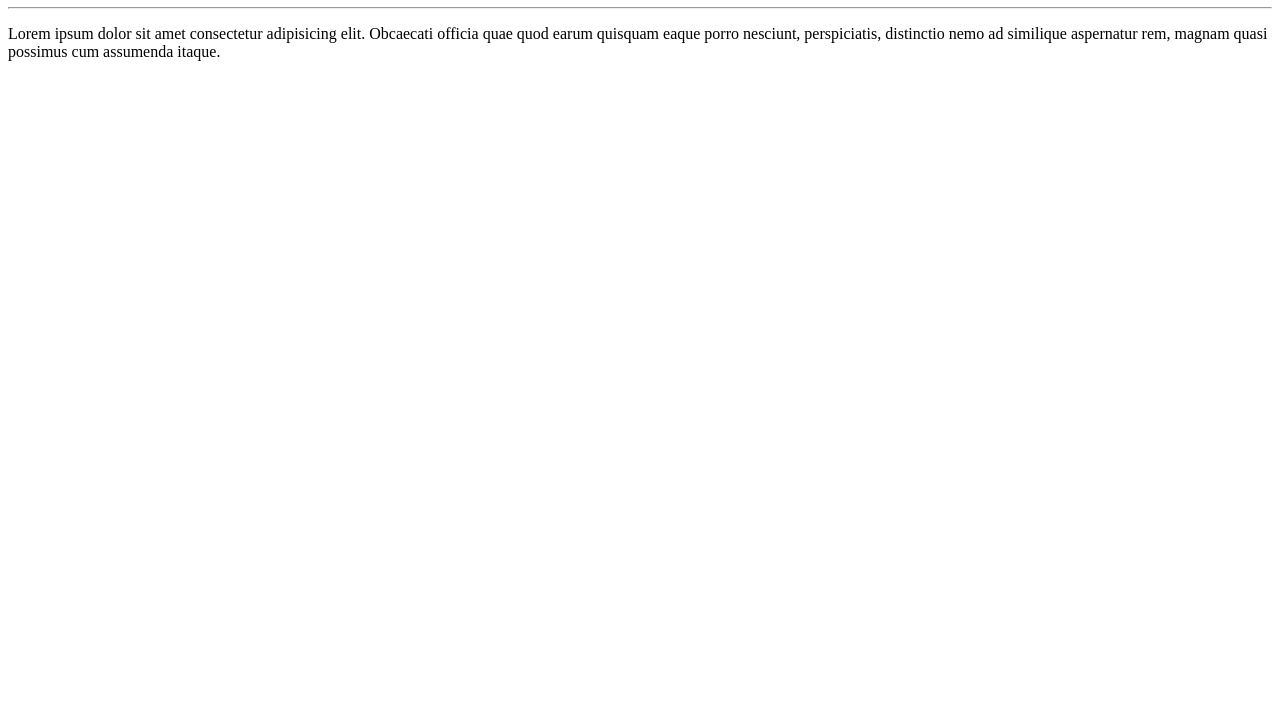
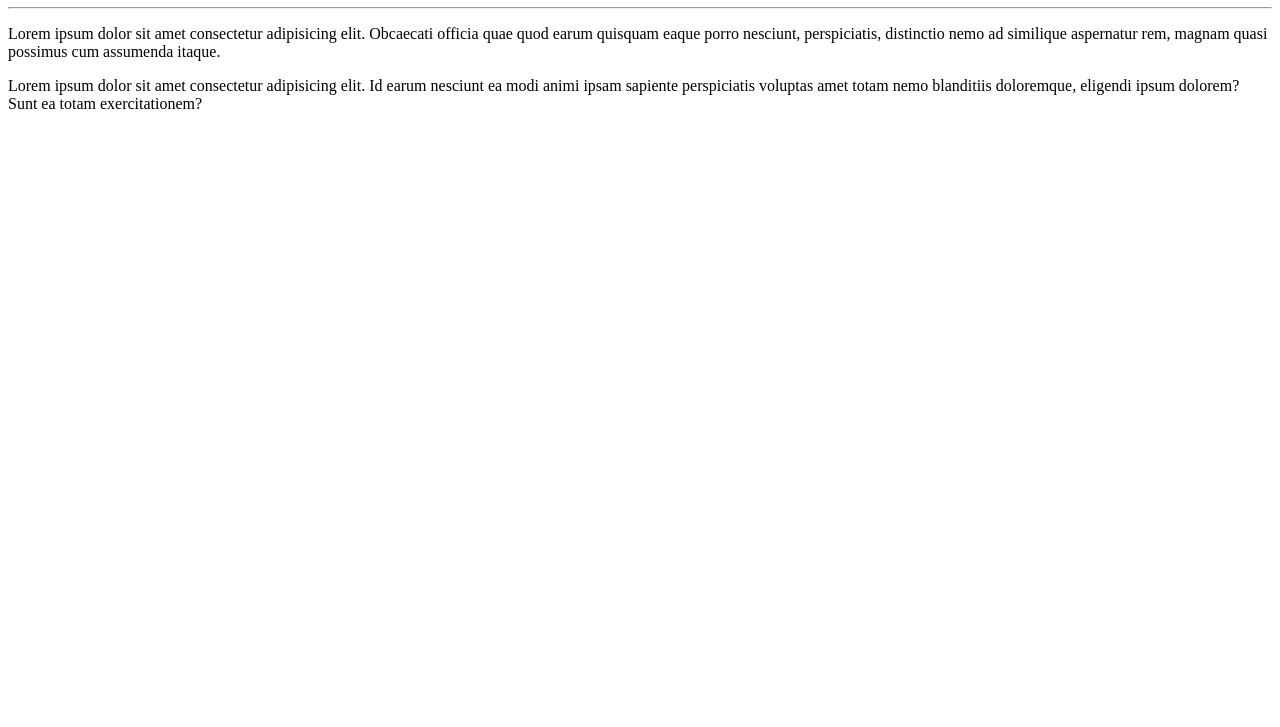
Before and after one commit to kakauOlliveira/Ola-Mundo, a plain HTML site: page Site-exemplo/index.html in a window 1280 px wide. Shown: the part 73-800 px from the top of the page. Drawn offline with Linux system fonts and the light colour scheme.

Commit message:
adição de paragrafo
adicionei um parágrafo ´para testar os atalhos Cntrl+Enter(commitar) e Cntrl+P(Push pro GitHub)

```diff
--- a/Site-exemplo/index.html
+++ b/Site-exemplo/index.html
@@ -10,6 +10,7 @@
     <hr>
     <p>Lorem ipsum dolor sit amet consectetur adipisicing elit. Obcaecati officia quae quod earum quisquam eaque porro nesciunt, perspiciatis, distinctio nemo ad similique aspernatur rem, magnam quasi possimus cum assumenda itaque.
     </p>
+    <p>Lorem ipsum dolor sit amet consectetur adipisicing elit. Id earum nesciunt ea modi animi ipsam sapiente perspiciatis voluptas amet totam nemo blanditiis doloremque, eligendi ipsum dolorem? Sunt ea totam exercitationem?</p>
 
 </body>
 </html>
```
